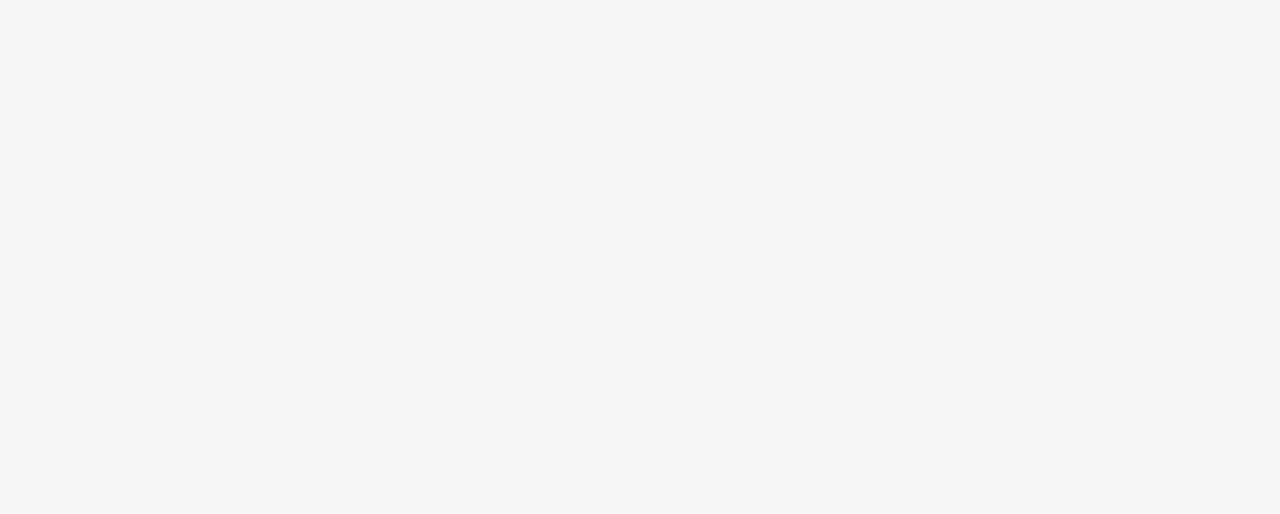
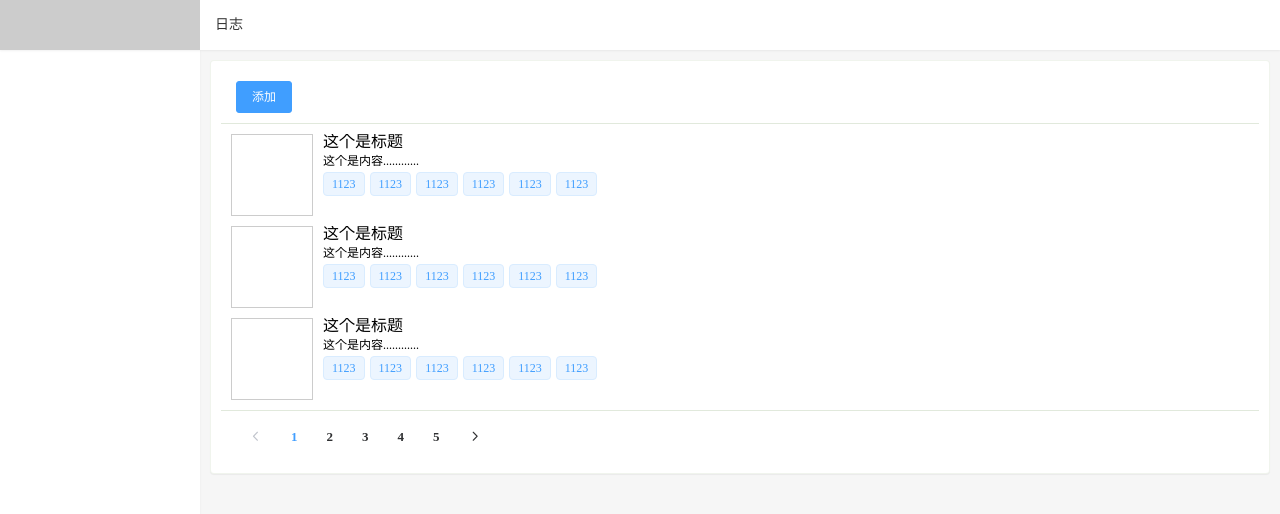
Before and after one commit to 798378281/perryhome, a Vue app: page /#/apps/journal/list in a window 1280 px wide. Shown: the top 514 px of the page. Built offline with nearby package versions, Linux system fonts and the light colour scheme.

Commit message:
[feat]日志模块页面开发

```diff
--- /dev/null
+++ b/src/components/media/index.vue
@@ -0,0 +1,78 @@
+<template>
+  <div class="media">
+    <div class="media__left">
+      <slot />
+    </div>
+    <div class="media__body">
+      <h4 class="media__heading">
+        {{ title }}
+      </h4>
+      {{ content }}
+      <div class="tag-bar">
+        <el-tag
+          v-for="(tag, index) in tags"
+          :key="index"
+          class="tags"
+          size="small">{{ tag }}</el-tag>
+      </div>
+    </div>
+  </div>
+</template>
+
+<script lang="ts">
+import { Component, Prop, Vue } from 'vue-property-decorator'
+
+@Component({
+  name: 'Media'
+})
+export default class Media extends Vue {
+
+  /**
+   * 标题
+   */
+  @Prop()
+  title!: string
+
+  /**
+   * 内容
+   */
+  @Prop()
+  content!: string
+
+  /**
+   * 标签
+   */
+  @Prop({
+    default () { return [] }
+  })
+  tags!: string[]
+}
+</script>
+
+<style lang="stylus" scoped>
+.media
+  overflow: hidden
+  zoom: 1
+  margin-top 10px
+  &:first-child
+    margin-top 0px
+  &__body,
+  &__left
+    display: table-cell
+    vertical-align: top
+  &__left
+    padding-right: 10px
+  &__body
+    font-size 12px
+  &__heading
+    margin-top: 0
+    margin-bottom: 5px
+    font-size: 16px
+
+.tag-bar
+  padding 5px 0px
+  .tags
+    margin-left 5px
+    &:first-child
+      margin-left 0px
+</style>
--- a/src/components/platforms/index.vue
+++ b/src/components/platforms/index.vue
@@ -37,7 +37,7 @@ export default class Platform extends Vue {
 <style lang="stylus" scoped>
 .platforms
   height 100%
-  padding-top 80px
+  padding-top 50px
   box-sizing border-box
   position relative
   .topbar
@@ -45,25 +45,26 @@ export default class Platform extends Vue {
     left 0
     top 0
     width 100%
-    height 80px
+    height 50px
     background-color #ffffff
     box-shadow 0 1px 2px 0 rgba(0,0,0,0.06)
     z-index 11
     &__logo
       width 200px
       height 100%
-      background-color #ffffff
+      background-color #cccccc
       float left
       text-align center
       line-height 50px
-      background-image url('~@/assets/logo.png')
+      // background-image url('~@/assets/logo.png')
+      // background-size 100% 100%
     &__nav
       width 60%
       height 100%
       float left
       margin-left 5px
       display flex
-      line-height 80px
+      line-height 50px
       &__item
         box-sizing border-box
         cursor pointer
@@ -78,7 +79,7 @@ export default class Platform extends Vue {
   .main
     position absolute
     left 0
-    top 80px
+    top 50px
     right 0
     bottom 0
     box-sizing border-box
--- a/src/consts/nav.ts
+++ b/src/consts/nav.ts
@@ -4,7 +4,7 @@ import * as routeName from '@/routes/route-name'
 export default [
   {
     icon: '',
-    name: '菜单1',
+    name: '日志',
     pathName: routeName.JOURNAL_LIST,
   }
 ]
--- a/src/routes/route-name.ts
+++ b/src/routes/route-name.ts
@@ -4,7 +4,7 @@ export const AUTH = 'AUTH'
 export const LOGIN = 'LOGIN'
 
 export const APPS = 'APPS'
-// export const JOURNAL = 'JOURNAL'
+export const JOURNAL = 'JOURNAL'
 export const JOURNAL_LIST = 'JOURNAL_LIST'
 export const JOURNAL_FORM = 'JOURNAL_FORM'
 export const JOURNAL_DETAIL = 'JOURNAL_DETAIL'
--- a/src/routes/router.ts
+++ b/src/routes/router.ts
@@ -8,6 +8,7 @@ const Login = () => import(/* webpackChunkName: "auth" */ '../views/auth/login.v
 
 const Apps = () => import(/* webpackChunkName: "apps" */ '../views/apps/index.vue')
 
+const Journal = () => import(/* webpackChunkName: "apps" */ '../views/apps/journal/index.vue')
 const JournalList = () => import(/* webpackChunkName: "apps" */ '../views/apps/journal/list.vue')
 const JournalForm = () => import(/* webpackChunkName: "apps" */ '../views/apps/journal/form.vue')
 const JournalDetails = () => import(/* webpackChunkName: "apps" */ '../views/apps/journal/details.vue')
@@ -42,27 +43,34 @@ export default new Router({
       children: [
         {
           path: 'journal',
+          name: RouteName.JOURNAL,
+          component: Journal,
+          children: [
+            {
+              path: 'list',
               name: RouteName.JOURNAL_LIST,
               component: JournalList
             },
             {
-          path: 'journal/add',
+              path: 'add',
               name: RouteName.JOURNAL_FORM,
               component: JournalForm
             },
             {
-          path: 'journal/edit/:id',
+              path: 'edit/:id',
               name: RouteName.JOURNAL_FORM,
               props: true,
               component: JournalForm
             },
             {
-          path: 'journal/details/:id',
+              path: 'details/:id',
               name: RouteName.JOURNAL_DETAIL,
               props: true,
               component: JournalDetails
             }
           ]
+        },
+      ]
     }
   ]
 })
--- a/src/styles/common.styl
+++ b/src/styles/common.styl
@@ -0,0 +1,46 @@
+// 主体内容相关样式
+.wrapper
+  width 100%
+  height 100%
+  overflow auto
+  &::-webkit-scrollbar
+    width 5px
+  &::-webkit-scrollbar-thumb
+    border-radius: 10px
+    -webkit-box-shadow: inset 0 0 5px rgba(0,0,0,0.2)
+    background: rgba(0,0,0,0.2)
+  &::-webkit-scrollbar-trac
+    -webkit-box-shadow: inset 0 0 5px rgba(0,0,0,0.2)
+    border-radius: 10px
+  .content
+    box-sizing: border-box
+    padding: 10px
+
+
+// 面板相关样式
+.panel
+  padding: 10px
+  box-sizing: border-box
+  background-color: #fff
+  box-shadow: 0 1px 1px rgba(0,0,0,.05)
+  border-radius: 4px
+  border: 1px solid transparent
+  &__header
+    padding: 10px 15px
+    border-bottom: 1px solid transparent
+    border-top-left-radius: 3px
+    border-top-right-radius: 3px
+  &__body
+    padding: 10px
+  &__footer
+    padding: 10px 15px
+    border-top: 1px solid transparent
+    border-bottom-right-radius: 3px
+    border-bottom-left-radius: 3px
+// 面板默认样式
+.panel-default
+  border-color: rgba(225,233,220,0.5)
+  .panel__header
+    border-color: rgb(225,233,220)
+  .panel__footer
+    border-color: rgb(225,233,220)
--- /dev/null
+++ b/src/views/apps/journal/index.vue
@@ -0,0 +1,30 @@
+<template>
+  <div class="wrapper">
+    <div class="wrapper__menue"></div>
+    <div class="wrapper__content">
+      <router-view />
+    </div>
+  </div>
+</template>
+
+<style lang="stylus" scoped>
+.wrapper
+  height 100%
+  box-sizing border-box
+  position relative
+  &__menue
+    width 200px
+    height 100%
+    float left
+    position relative
+    z-index 10
+    background-color #fff
+    box-shadow 0 1px 2px 0 rgba(0,0,0,0.06)
+  &__content
+    position absolute
+    width 100%
+    height 100%
+    z-index 9
+    box-sizing border-box
+    padding 0 0 0 200px
+</style>
--- a/src/views/apps/journal/list.vue
+++ b/src/views/apps/journal/list.vue
@@ -1,3 +1,65 @@
 <template>
-  <h1>日志页面</h1>
+  <div class="wrapper">
+    <div class="content">
+      <div class="panel panel-default">
+        <div class="panel__header">
+          <el-button
+            type="primary"
+            size="small">添加</el-button>
+        </div>
+        <div class="panel__body">
+          <Media
+            title="这个是标题"
+            content="这个是内容............"
+            :tags="['1123', '1123', '1123', '1123', '1123', '1123']">
+            <div class="img"></div>
+          </Media>
+
+          <Media
+            title="这个是标题"
+            content="这个是内容............"
+            :tags="['1123', '1123', '1123', '1123', '1123', '1123']">
+            <div class="img"></div>
+          </Media>
+
+          <Media
+            title="这个是标题"
+            content="这个是内容............"
+            :tags="['1123', '1123', '1123', '1123', '1123', '1123']">
+            <div class="img"></div>
+          </Media>
+        </div>
+
+        <div class="panel__footer">
+          <el-pagination
+            :total="50"
+            layout="prev, pager, next" />
+        </div>
+      </div>
+    </div>
+  </div>
 </template>
+
+<script lang="ts">
+import { Component, Vue } from 'vue-property-decorator'
+import Media from '@/components/media/index.vue'
+
+@Component({
+  name: 'JournalList',
+  components: {
+    Media
+  }
+})
+export default class JournalList extends Vue {
+
+}
+
+</script>
+
+<style lang="stylus" scoped>
+
+.img
+  width 80px
+  height 80px
+  border 1px solid #ccc
+</style>
```
Lines whose indentation alone changed are shown as unchanged.
